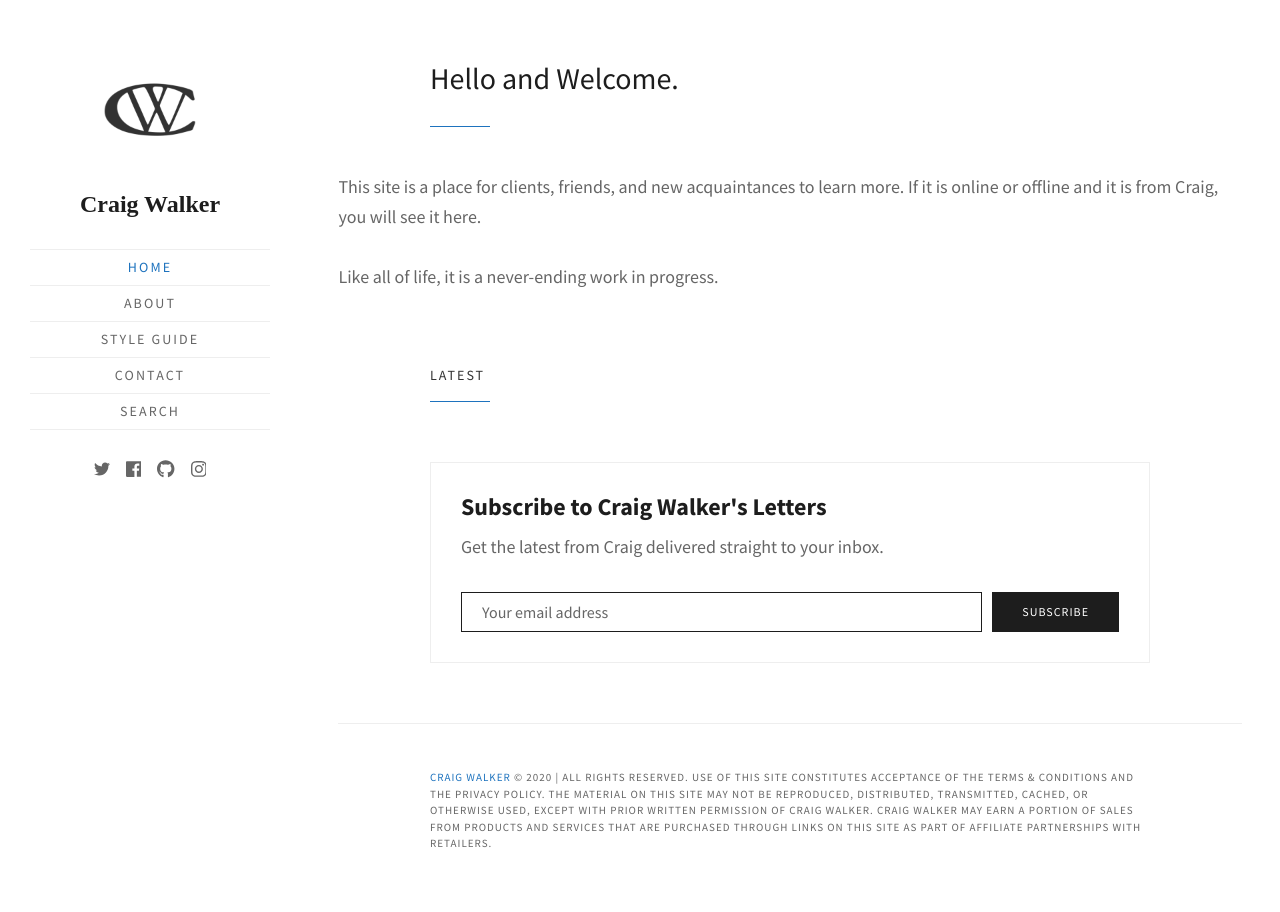
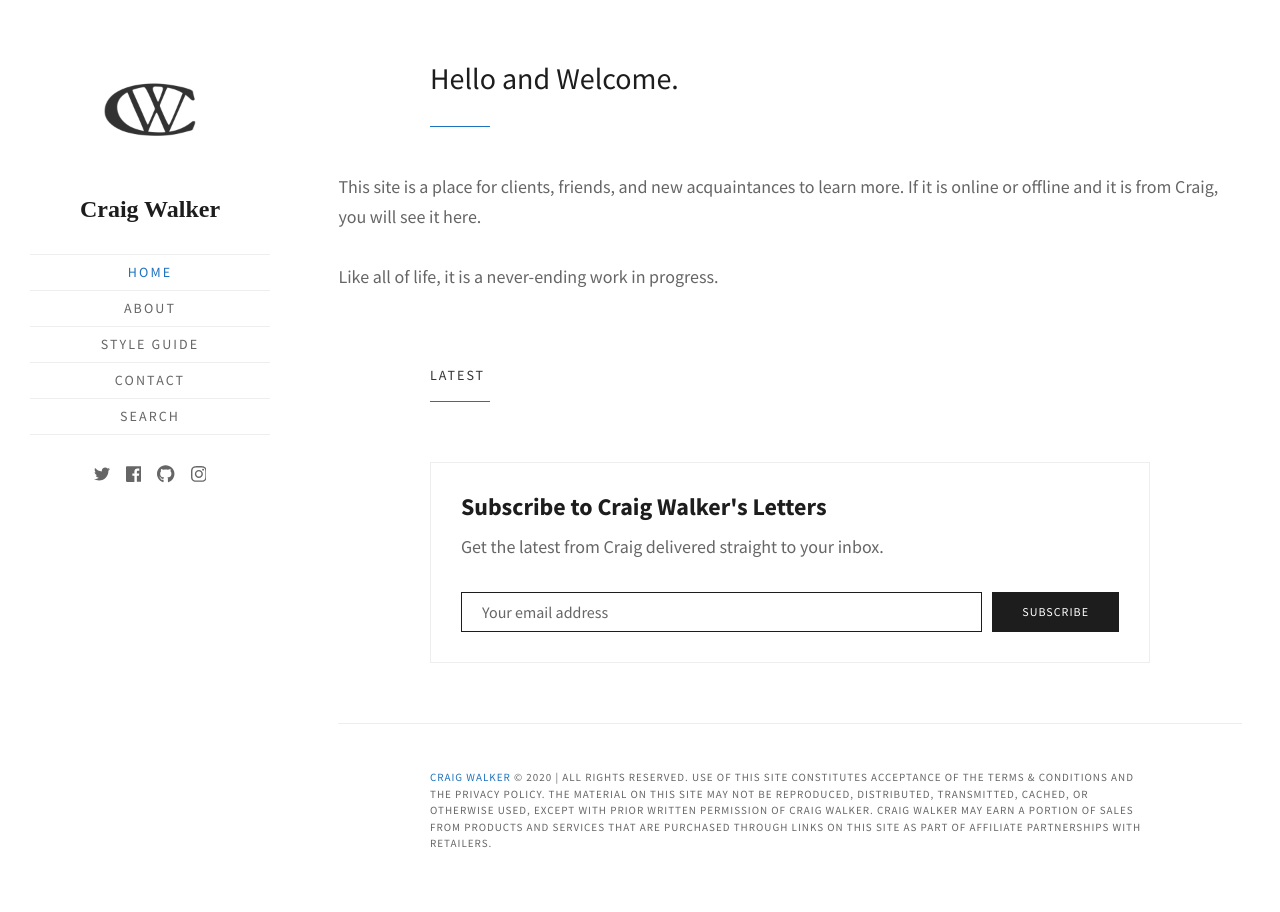
Before and after one commit to walkercraig/walkercraig, a Jekyll site: the page built from index.html, in a window 1280 px wide. Built offline with Jekyll 4.4.1, drawn with Linux system fonts in a browser that asks for light colours; some web fonts are replaced; the list of posts is cut into pages by our own code.

Commit message:
Update _header.scss

```diff
--- a/_sass/_header.scss
+++ b/_sass/_header.scss
@@ -51,7 +51,7 @@
   font-size: 1rem;
   font-weight: 600;
   line-height: 1;
-  margin: 5px 0 0 0;
+  margin: 5px 0 0 0 !important;
 }
 
 .site-title a {
```
